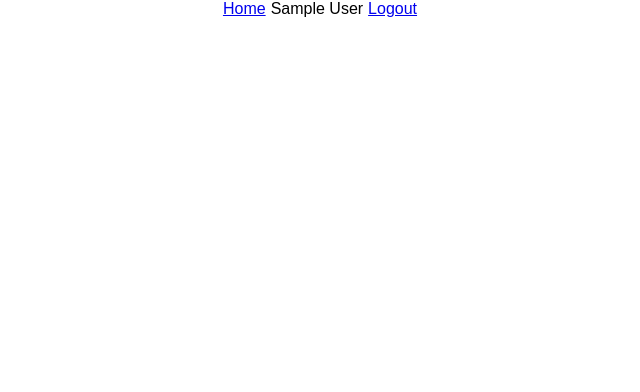
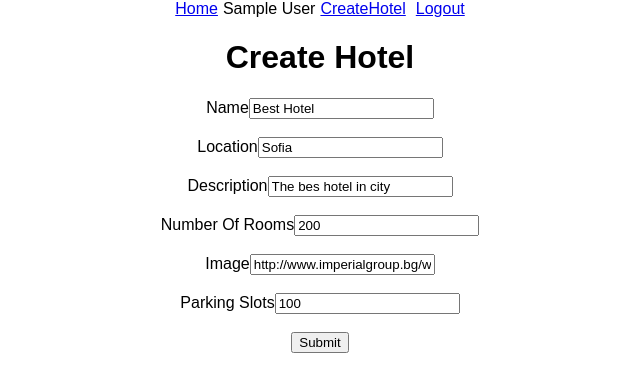
Before and after one commit to DaniellKondoff/ReactJS, a React (Create React App) app in the folder 08. HotelSystem/client/hotel-system/: page /hotels/create in a window 1280 px wide. Shown: the top 392 px of the page, without its empty margins (320-960 px from the left). Built offline with nearby package versions, Linux system fonts and the light colour scheme; sample sign-in values are in the browser's storage; what flux would draw is missing.

Commit message:
Hotel Create Page

```diff
--- /dev/null
+++ b/08. HotelSystem/client/hotel-system/src/actions/HotelActions.js
@@ -0,0 +1,15 @@
+import dispatcher from '../dispatcher'
+
+const hotelActions = {
+  types: {
+    CREATE_HOTEL: 'CREATE_HOTEL'
+  },
+  createHotel (hotel) {
+    dispatcher.dispatch({
+      type: this.types.CREATE_HOTEL,
+      hotel
+    })
+  }
+}
+
+export default hotelActions
--- a/08. HotelSystem/client/hotel-system/src/components/common/Navbar.js
+++ b/08. HotelSystem/client/hotel-system/src/components/common/Navbar.js
@@ -32,6 +32,7 @@ class Navbar extends Component {
         {Auth.isUserAuthenticated() ? (
           <div>
             <span>{this.state.username}</span>
+            <Link to='/hotels/create'>CreateHotel</Link>
             <Link to='/users/logout'> Logout
             </Link>
           </div>
--- a/08. HotelSystem/client/hotel-system/src/components/common/Router.js
+++ b/08. HotelSystem/client/hotel-system/src/components/common/Router.js
@@ -4,6 +4,7 @@ import LoginPage from '../users/LoginPage'
 import RegisterPage from '../users/RegisterPage'
 import LogoutPage from '../users/LogoutPage'
 import PrivateRoute from './PrivateRoute'
+import CreateHotelPage from '../hotels/CreateHotelPage'
 
 class Router extends Component {
   render () {
@@ -12,6 +13,7 @@ class Router extends Component {
         <Route path='/users/register' component={RegisterPage} />
         <Route path='/users/login' component={LoginPage} />
         <PrivateRoute path='/users/logout' component={LogoutPage} />
+        <PrivateRoute path='/hotels/create' component={CreateHotelPage} />
       </Switch>
     )
   }
--- /dev/null
+++ b/08. HotelSystem/client/hotel-system/src/components/hotels/CreateHotelForm.js
@@ -0,0 +1,54 @@
+import React, { Component } from 'react'
+import Input from '../common/Input'
+
+class CreateHotelForm extends Component {
+  render () {
+    return (
+      <form>
+        <div>{this.props.error}</div>
+        <Input
+          name='name'
+          placeholder='Name'
+          value={this.props.hotel.name}
+          onChange={this.props.onChange} />
+        <br />
+        <Input
+          name='location'
+          placeholder='Location'
+          value={this.props.hotel.location}
+          onChange={this.props.onChange} />
+        <br />
+        <Input
+          name='description'
+          placeholder='Description'
+          value={this.props.hotel.description}
+          onChange={this.props.onChange} />
+        <br />
+        <Input
+          name='numberOfRooms'
+          type='number'
+          placeholder='Number Of Rooms'
+          value={this.props.hotel.numberOfRooms}
+          onChange={this.props.onChange} />
+        <br />
+        <Input
+          name='image'
+          type='url'
+          placeholder='Image'
+          value={this.props.hotel.image}
+          onChange={this.props.onChange} />
+        <br />
+        <Input
+          name='parkingSlots'
+          type='number'
+          placeholder='Parking Slots'
+          value={this.props.hotel.parkingSlots}
+          onChange={this.props.onChange} />
+        <br />
+        <input type='submit' onClick={this.props.onSave} />
+      </form>
+    )
+  }
+}
+
+export default CreateHotelForm
--- /dev/null
+++ b/08. HotelSystem/client/hotel-system/src/components/hotels/CreateHotelPage.js
@@ -0,0 +1,81 @@
+import React, { Component } from 'react'
+import CreateHotelForm from '../hotels/CreateHotelForm'
+import FormHelpers from '../common/FormHelpers'
+import hotelAction from '../../actions/HotelActions'
+import hotelStore from '../../stores/HotelStore'
+import toastr from 'toastr'
+
+class CreateHotelPage extends Component {
+  constructor (props) {
+    super(props)
+
+    this.state = {
+      hotel: {
+        name: 'Best Hotel',
+        location: 'Sofia',
+        description: 'The bes hotel in city',
+        numberOfRooms: 200,
+        image: 'http://www.imperialgroup.bg/wp-content/uploads/2014/03/Hotel_Imperial_back_night.jpg',
+        parkingSlots: 100
+      },
+      error: ''
+    }
+
+    this.handleHotelCreation = this.handleHotelCreation.bind(this)
+    hotelStore.on(
+      hotelStore.eventTypes.HOTEL_CREATED,
+      this.handleHotelCreation
+    )
+  }
+  handleHotelCreation (data) {
+    if (!data.success) {
+      let firstError = FormHelpers.getFirstError(data)
+      this.setState({error: firstError})
+    } else {
+      toastr.success(data.message)
+      this.props.history.push(`/hotels/details/${data.hotel.id}`)
+    }
+  }
+  handleHotelChange (event) {
+    FormHelpers.handleFormChange.bind(this)(event, 'hotel')
+  }
+  handleHotelForm (event) {
+    event.preventDefault()
+    // validation
+
+    let formIsValid = true
+    let error = ''
+
+    if (!this.state.hotel.name) {
+      error = 'Name is required'
+      formIsValid = false
+    }
+
+    if (!formIsValid) {
+      this.setState({error})
+      return
+    }
+
+    hotelAction.createHotel(this.state.hotel)
+  }
+  componentWillUnmount () {
+    hotelStore.removeListener(
+      hotelStore.eventTypes.HOTEL_CREATED,
+      this.handleHotelCreation
+    )
+  }
+  render () {
+    return (
+      <div>
+        <h1>Create Hotel</h1>
+        <CreateHotelForm
+          hotel={this.state.hotel}
+          error={this.state.error}
+          onChange={this.handleHotelChange.bind(this)}
+          onSave={this.handleHotelForm.bind(this)} />
+      </div>
+    )
+  }
+}
+
+export default CreateHotelPage
--- a/08. HotelSystem/client/hotel-system/src/components/users/RegisterPage.js
+++ b/08. HotelSystem/client/hotel-system/src/components/users/RegisterPage.js
@@ -11,10 +11,10 @@ class RegisterPage extends Component {
 
     this.state = {
       user: {
-        email: '',
-        password: '',
-        confirmPassword: '',
-        name: ''
+        email: 'test@test.com',
+        password: '1234',
+        confirmPassword: '1234',
+        name: 'test'
       },
       error: ''
     }
--- /dev/null
+++ b/08. HotelSystem/client/hotel-system/src/data/HotelData.js
@@ -0,0 +1,11 @@
+import Data from './Data'
+
+const baseUrl = '/hotels'
+
+class HotelData {
+  static create (hotel) {
+    return Data.post(`${baseUrl}/create`, hotel, true)
+  }
+}
+
+export default HotelData
--- /dev/null
+++ b/08. HotelSystem/client/hotel-system/src/stores/HotelStore.js
@@ -0,0 +1,29 @@
+import { EventEmitter } from 'events'
+import dispatcher from '../dispatcher'
+import hotelAction from '../actions/HotelActions'
+import HotelData from '../data/HotelData'
+
+class HotelStore extends EventEmitter {
+  create (hotel) {
+    HotelData
+      .create(hotel)
+      .then(data => this.emit(this.eventTypes.HOTEL_CREATED, data))
+  }
+  handleAction (action) {
+    switch (action.type) {
+      case hotelAction.types.CREATE_HOTEL: {
+        this.create(action.hotel)
+        break
+      }
+      default:
+        break
+    }
+  }
+}
+
+let hotelStore = new HotelStore()
+hotelStore.eventTypes = {
+  HOTEL_CREATED: 'hotel_created'
+}
+dispatcher.register(hotelStore.handleAction.bind(hotelStore))
+export default hotelStore
```
